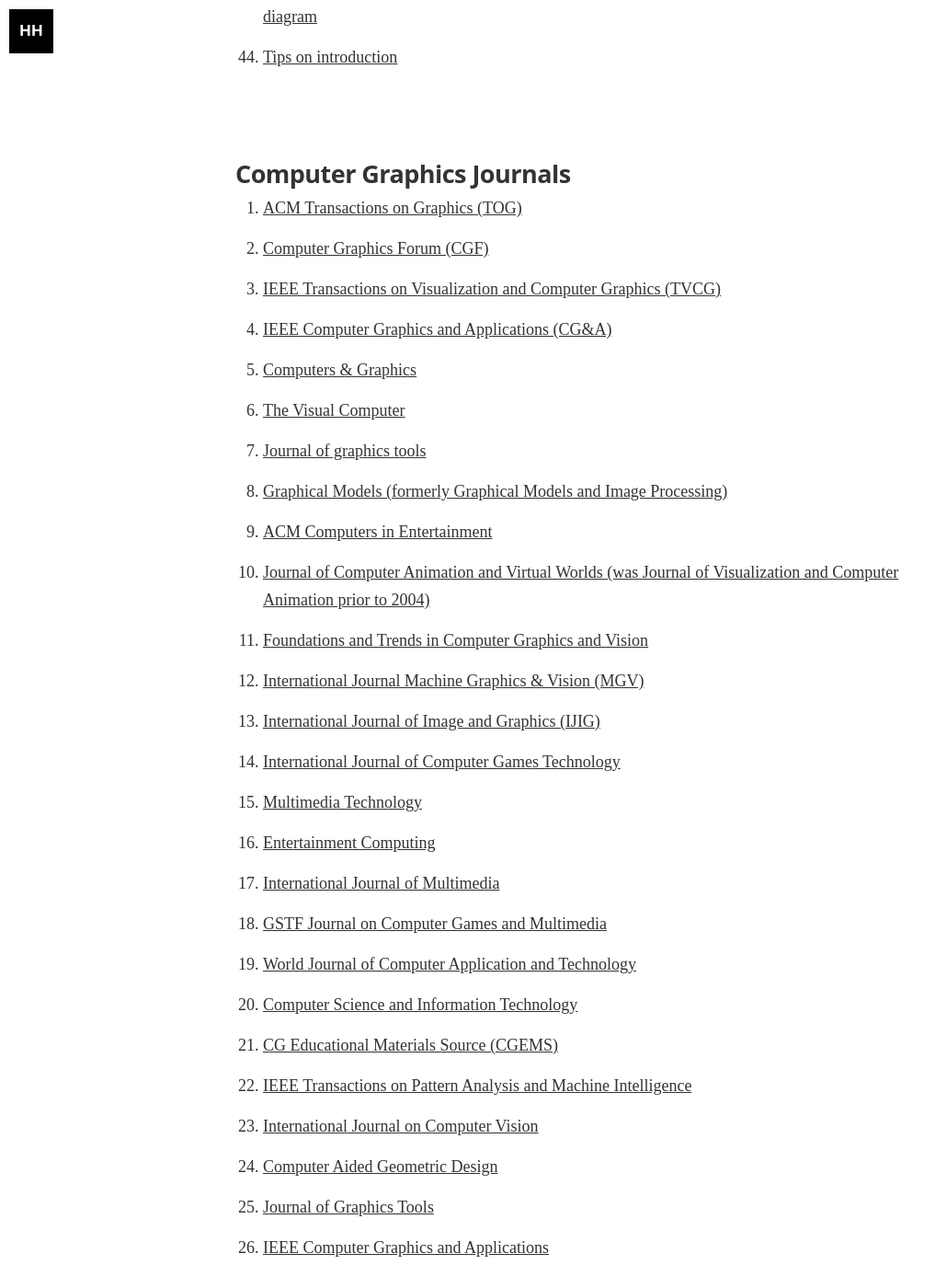
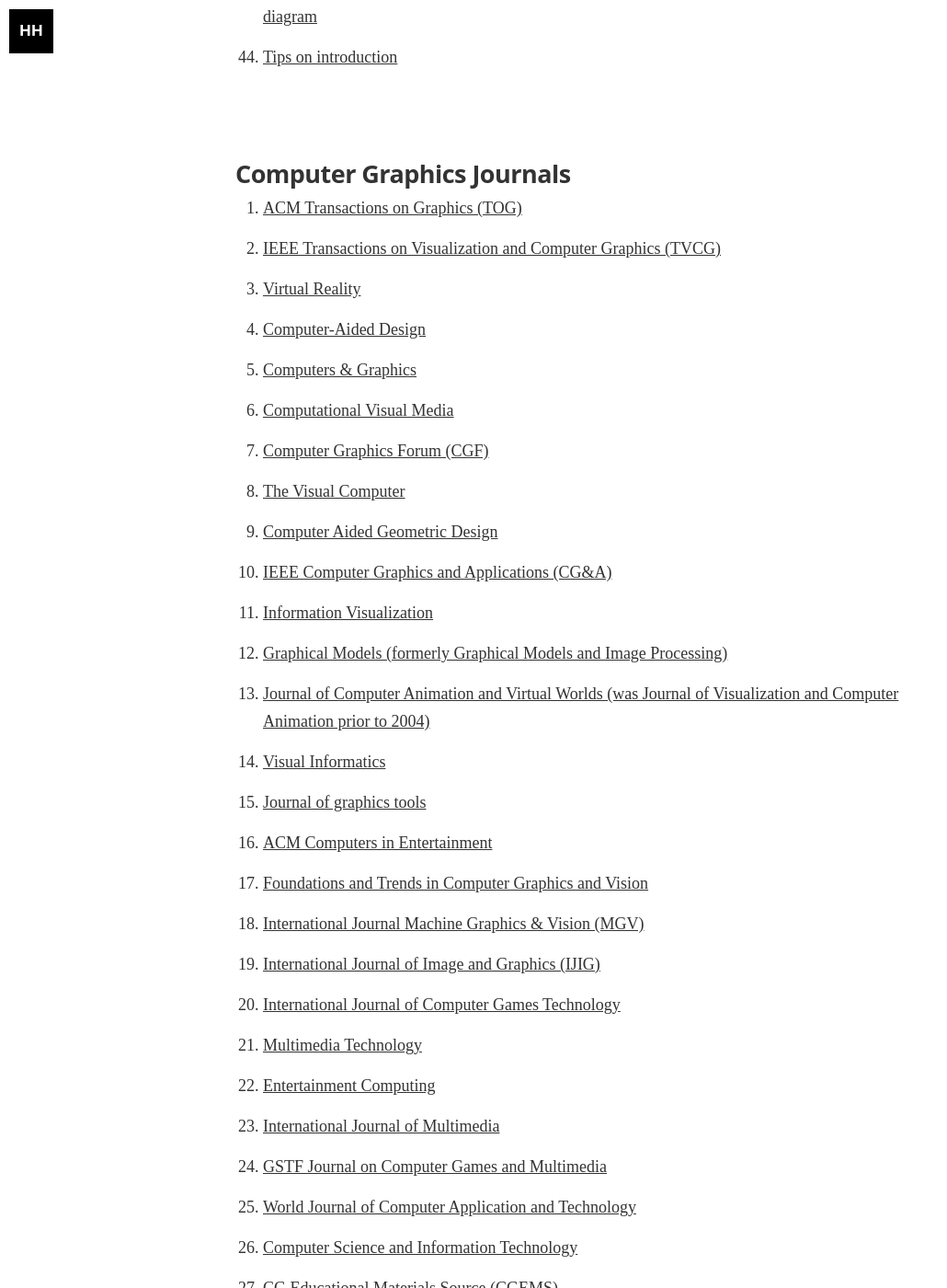
Before and after one commit to hanhonglei/hanhonglei.github.io, a Jekyll site: the page built from Links.md, in a window 1280 px wide and 1400 px high, scrolled down 4299 px. Shown: the whole window at 92% size, without its empty margins (0-1030 px from the left). Built offline with Jekyll 4.4.1, drawn with Linux system fonts in a browser that asks for light colours; nearby versions of some CDN libraries; some web fonts are replaced.

Commit message:
Update Links.md

```diff
--- a/Links.md
+++ b/Links.md
@@ -86,15 +86,21 @@ permalink: /links/
 
 ## Computer Graphics Journals
 1. [ACM Transactions on Graphics (TOG)](http://www.acm.org/tog/)
+1. [IEEE Transactions on Visualization and Computer Graphics (TVCG)](http://www.computer.org/tvcg/)
+1. [Virtual Reality](https://www.springer.com/journal/10055)
+1. [Computer-Aided Design](https://www.sciencedirect.com/journal/computer-aided-design)
+1. [Computers & Graphics](http://www.elsevier.com/locate/cag)
+1. [Computational Visual Media](https://www.springer.com/journal/41095)
 1. [Computer Graphics Forum (CGF)](http://www.blackwellpublishing.com/journal.asp?ref=0167-7055&site=1)
-1. [IEEE Transactions on Visualization and Computer Graphics (TVCG)](http://www.computer.org/tvcg/)
+1. [The Visual Computer](https://www.springer.com/journal/371)
+1. [Computer Aided Geometric Design](http://ees.elsevier.com/cagd/)
 1. [IEEE Computer Graphics and Applications (CG&A)](http://www.computer.org/cga/)
-1. [Computers & Graphics](http://www.elsevier.com/locate/cag)
-1. [The Visual Computer](https://www.springer.com/journal/371)
+4. [Information Visualization](https://journals.sagepub.com/home/ivi)
+1. [Graphical Models (formerly Graphical Models and Image Processing)](http://www.elsevier.com/locate/gmod)
+1. [Journal of Computer Animation and Virtual Worlds (was Journal of Visualization and Computer Animation prior to 2004)](http://ca.wiley.com/WileyCDA/WileyTitle/productCd-CAV.html)
+4. [Visual Informatics](https://www.sciencedirect.com/journal/visual-informatics)
 1. [Journal of graphics tools](http://jgt.akpeters.com/)
-1. [Graphical Models (formerly Graphical Models and Image Processing)](http://www.elsevier.com/locate/gmod)
 1. [ACM Computers in Entertainment](https://cie.acm.org/)
-1. [Journal of Computer Animation and Virtual Worlds (was Journal of Visualization and Computer Animation prior to 2004)](http://ca.wiley.com/WileyCDA/WileyTitle/productCd-CAV.html)
 1. [Foundations and Trends in Computer Graphics and Vision](http://www.nowpublishers.com/cgv)
 1. [International Journal Machine Graphics & Vision (MGV)](http://mgv.wzim.sggw.pl/)
 1. [International Journal of Image and Graphics (IJIG)](http://www.worldscinet.com/ijig/)
```
Also changed, not shown: other parts of Links.md (+0 -1 lines).
